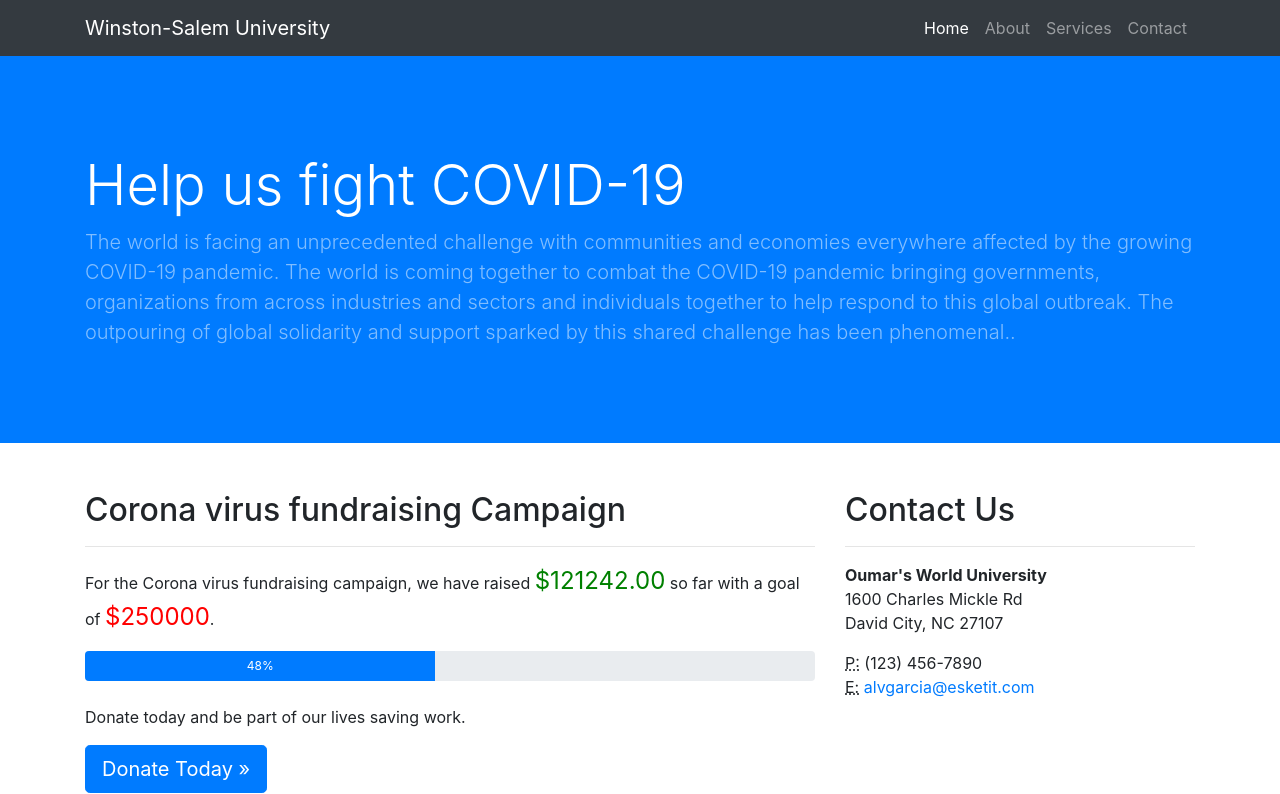
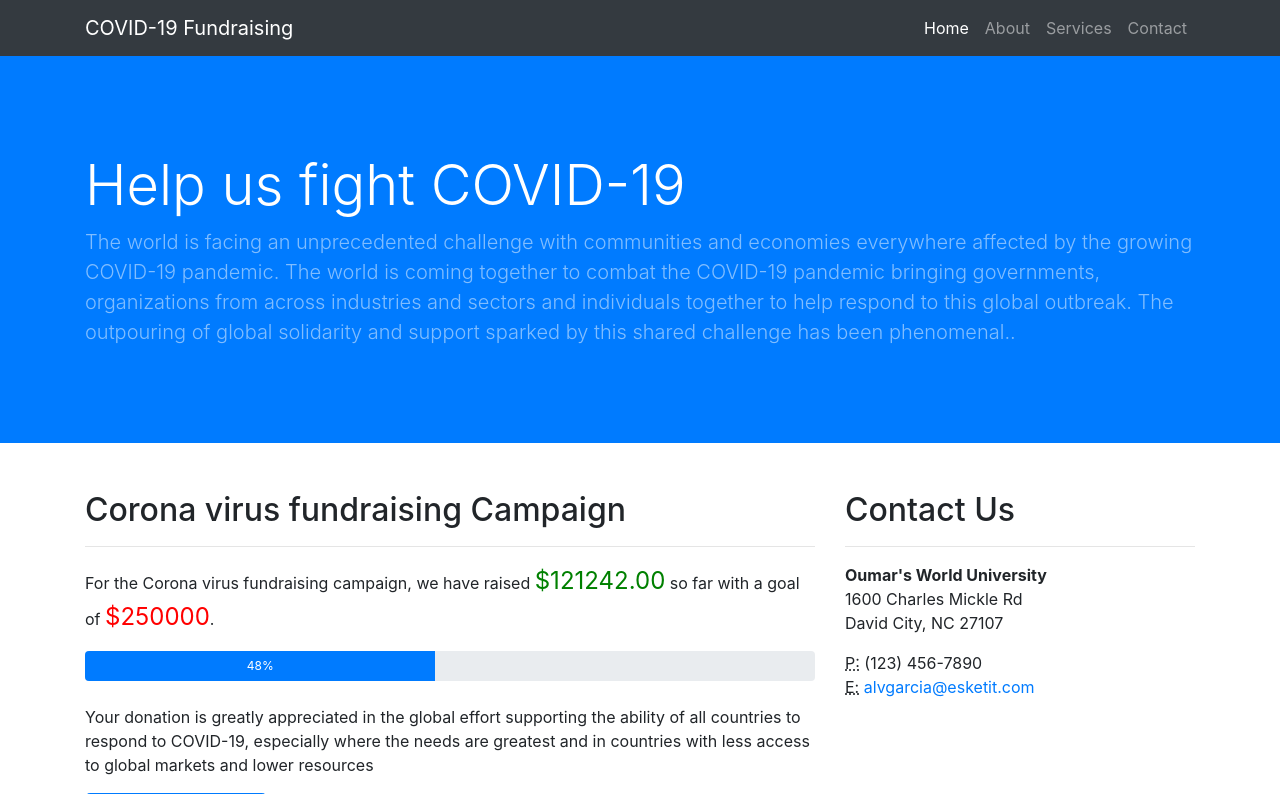
Before and after one commit to hamoody-omar/fundraising-app, a Django app: page / in a window 1280 px wide. Shown: the top 794 px of the page. Run offline with Django 3.2, Linux system fonts and the light colour scheme; data comes from the database, SQL or seed files in the repository; some libraries are stand-ins or nearby versions.

Commit message:
Changed stuff over home page

```diff
--- a/app/templates/app/index.html
+++ b/app/templates/app/index.html
@@ -31,7 +31,7 @@
   <!-- Navigater -->
   <nav class="navbar navbar-expand-lg navbar-dark bg-dark fixed-top">
     <div class="container">
-      <a class="navbar-brand" href="#">Winston-Salem University</a>
+      <a class="navbar-brand" href="#"> COVID-19 Fundraising</a>
       <button class="navbar-toggler" type="button" data-toggle="collapse" data-target="#navbarResponsive" aria-controls="navbarResponsive" aria-expanded="false" aria-label="Toggle navigation">
         <span class="navbar-toggler-icon"></span>
       </button>
@@ -100,7 +100,10 @@
           {%endif%}
         </div>
 
-        <p>Donate today and be part of our lives saving work.</p>
+        <p>Your donation is greatly appreciated in the global effort supporting the  ability of all countries to respond to COVID-19,
+          especially where the needs are greatest and in countries with less access to global markets and lower resources
+
+        </p>
         <a class="btn btn-primary btn-lg" href="/donate/">Donate Today &raquo;</a>
       {% else %}
       <h2>There are no campaigns running at the moment</h2>
@@ -138,7 +141,11 @@
           <img class="card-img-top" src="https://encrypted-tbn0.gstatic.com/images?q=tbn%3AANd9GcRhl6q1BvIw6jk_JiUP8bRerxnKB8i4Z_2yM3XDEpLoWvDC3L8g&usqp=CAU" alt="" style="width:350px; height:200px;">
           <div class="card-body">
             <h4 class="card-title">Donations</h4>
-            <p class="card-text"> - Donation wording here - </p>
+            <p class="card-text"> The World Health Organization (WHO) is leading and coordinating the global effort with a range of
+              partners, supporting countries to prevent, detect, and respond to the pandemic. Donations support WHO’s work, including
+              with partners, to track and understand the spread of the virus; to ensure patients get the care they need and frontline
+              workers get essential supplies and information; and to accelerate research and development of a vaccine and treatments
+              for all who need them. </p>
           </div>
           <div class="card-footer">
             <a href="/donate/" class="btn btn-primary"> Click to donate! </a>
```
